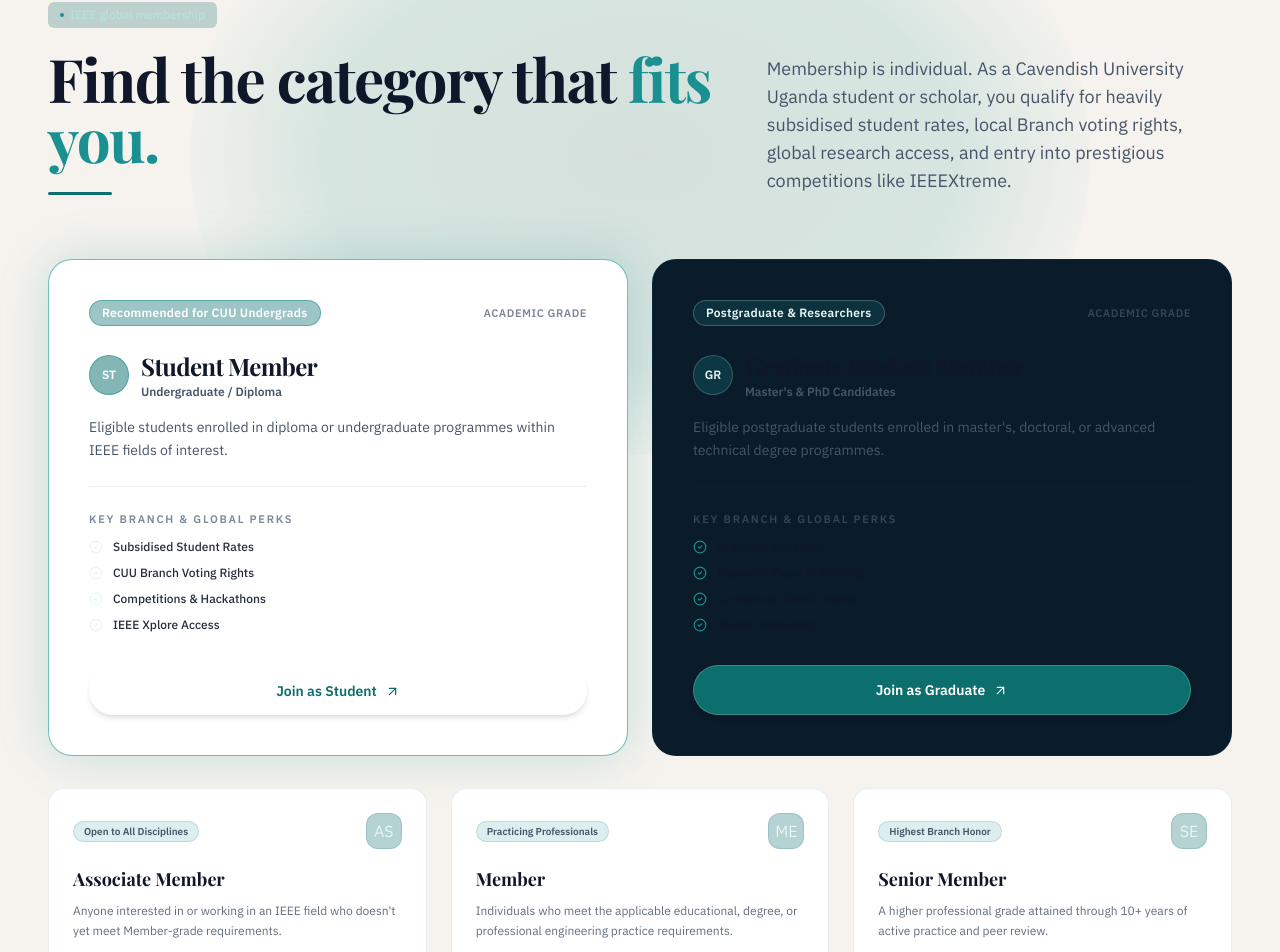
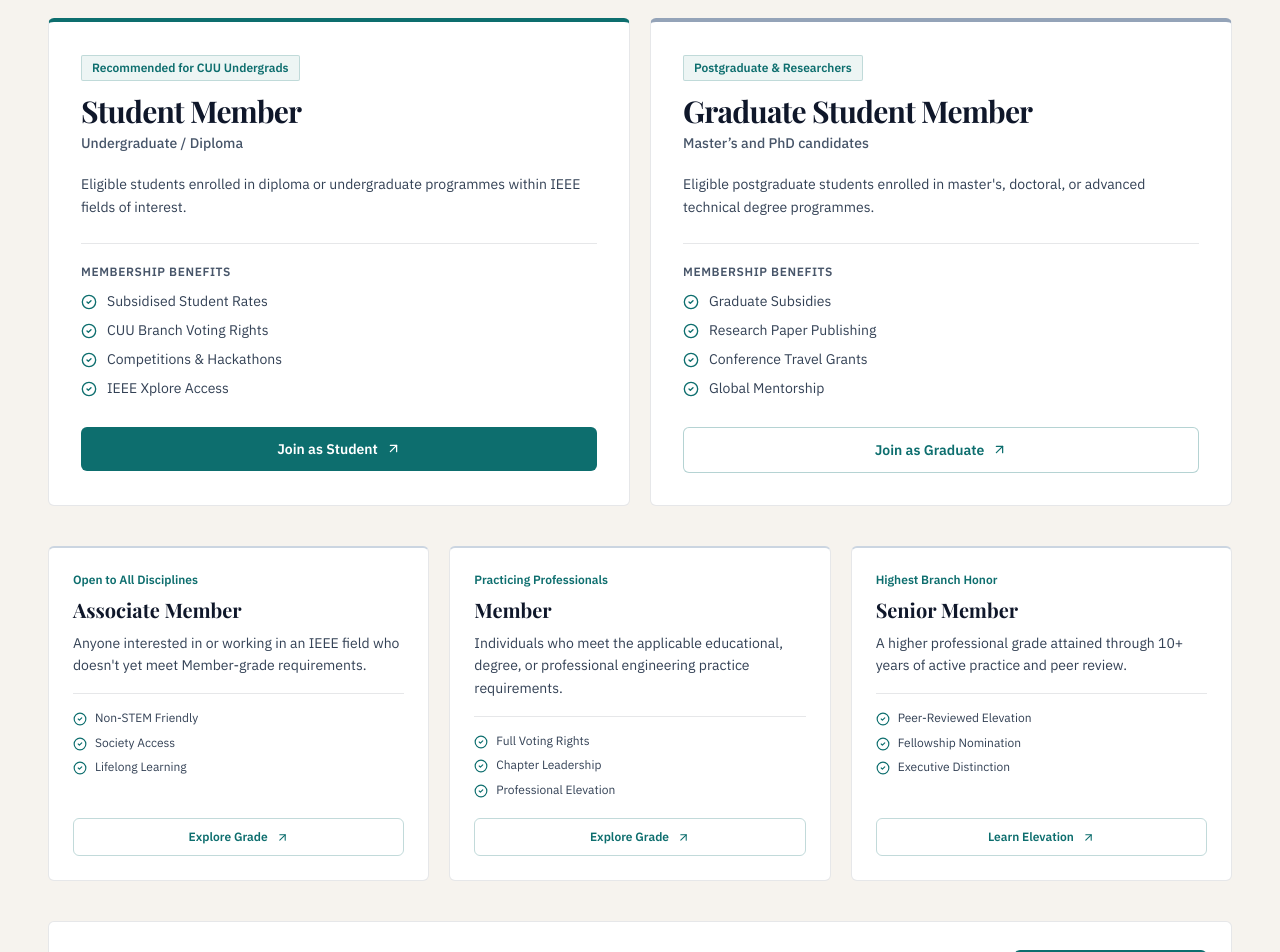
Before and after one commit to EGABO-TECH/ieee-cuu-website, a Next.js app: page /join in a window 1280 px wide. Shown: the part 1064-2016 px from the top of the page. Built offline with nearby package versions, Linux system fonts and the light colour scheme; no server answers.

Commit message:
Refactor code structure for improved readability and maintainability

```diff
--- a/app/join/page.tsx
+++ b/app/join/page.tsx
@@ -67,12 +67,7 @@
 
         {/* ── PAGE HERO ── */}
         <section className="relative mx-auto max-w-7xl px-6 sm:px-10 lg:px-12 py-12 lg:py-16 text-center">
-          <span className="inline-flex items-center gap-1.5 rounded-md bg-[#dfeff0] px-3 py-1 text-[12px] font-medium text-[#2f5f68]">
-            <span className="h-1 w-1 rounded-full bg-[#2f5f68]/50" aria-hidden="true" />
-            Global credentials · subsidized student rates
-          </span>
-
-          <h1 className="mt-6 font-serif text-4xl font-bold leading-[1.12] tracking-tight text-ink sm:text-5xl lg:text-6xl">
+          <h1 className="font-serif text-4xl font-bold leading-[1.12] tracking-tight text-ink sm:text-5xl lg:text-6xl">
             Join the IEEE Community at<br />
             <span className="text-[#1A9090] italic">Cavendish University</span> Uganda
           </h1>
--- a/components/JoinBanner.tsx
+++ b/components/JoinBanner.tsx
@@ -37,12 +37,7 @@
         <div className="relative overflow-hidden rounded-3xl border border-[#9dbdc1] bg-white p-8 sm:p-14 lg:p-16 text-center shadow-[0_30px_90px_rgba(0,0,0,0.08)]">
           <div className="pointer-events-none absolute inset-x-0 top-0 h-[2px] bg-gradient-to-r from-transparent via-[#5f8a92]/60 to-transparent" />
 
-          <div className="relative z-10 inline-flex items-center gap-1.5 rounded-md bg-[#dfeff0] px-3 py-1 text-[12px] font-medium text-[#2f5f68]">
-            <span className="h-1 w-1 rounded-full bg-[#2f5f68]/50" aria-hidden="true" />
-            Official community hub · Cavendish University Uganda
-          </div>
-
-          <h2 className="relative z-10 mx-auto mt-6 max-w-3xl font-serif text-3xl font-bold leading-[1.14] tracking-tight text-ink sm:text-5xl lg:text-6xl">
+          <h2 className="relative z-10 mx-auto max-w-3xl font-serif text-3xl font-bold leading-[1.14] tracking-tight text-ink sm:text-5xl lg:text-6xl">
             Move from awareness <br className="hidden sm:inline" /> to <em className="not-italic italic text-[#2f5f68]">participation.</em>
           </h2>
 
@@ -79,15 +74,6 @@
             </a>
 
             <a
-              href="/events/ieee-day"
-              target="_blank"
-              rel="noopener noreferrer"
-              className="group inline-flex items-center gap-2 rounded-full border border-[#9dbdc1] bg-[#dfeff0] px-6 py-3.5 text-sm font-semibold text-[#234a52] transition-all duration-300 hover:border-[#7aa3a9] hover:bg-[#edf7f8] hover:-translate-y-0.5"
-            >
-              <span>Register for IEEE Day</span>
-            </a>
-
-            <a
               href="#membership"
               className="group inline-flex items-center gap-1.5 rounded-full border border-[#9dbdc1] bg-white/80 px-5 py-3.5 text-xs font-semibold text-[#355863] transition-all hover:border-[#7aa3a9] hover:bg-[#edf7f8]"
             >
--- a/components/Membership.tsx
+++ b/components/Membership.tsx
@@ -12,30 +12,17 @@
   );
 
   return (
-    <section id="membership" className="relative overflow-hidden bg-bg py-28 sm:py-36 text-ink">
-      <div
-        aria-hidden
-        className="pointer-events-none absolute left-1/2 top-0 h-[600px] w-[900px] -translate-x-1/2 rounded-full opacity-[0.14]"
-        style={{
-          background: "radial-gradient(ellipse at center, #0D6E6E 0%, #1A9090 50%, transparent 75%)",
-        }}
-      />
-
-      <div className="relative mx-auto max-w-7xl px-6 sm:px-10 lg:px-12">
-        <div className="mb-16 grid grid-cols-1 gap-8 lg:grid-cols-12 lg:gap-12 items-end">
+    <section id="membership" className="bg-bg py-16 text-ink sm:py-20">
+      <div className="mx-auto max-w-7xl px-6 sm:px-10 lg:px-12">
+        <div className="mb-10 grid grid-cols-1 gap-6 lg:grid-cols-12 lg:items-end lg:gap-12">
           <div className="lg:col-span-7">
-            <span className="mb-5 inline-flex items-center gap-1.5 rounded-md bg-[#0D6E6E]/25 px-3 py-1 text-[12px] font-medium text-[#b8e0e0]">
-              <span className="h-1 w-1 rounded-full bg-[#1A9090]" aria-hidden="true" />
-              IEEE global membership
-            </span>
-            <h2 className="font-serif text-4xl font-bold leading-[1.12] tracking-tight text-ink sm:text-5xl lg:text-6xl">
+            <h2 className="font-serif text-3xl font-bold leading-tight tracking-tight text-ink sm:text-4xl lg:text-5xl">
               Find the category that <em className="not-italic italic text-[#1A9090]">fits you.</em>
             </h2>
-            <div className="mt-6 h-[3px] w-16 rounded-full bg-[#0D6E6E]" />
           </div>
 
           <div className="lg:col-span-5">
-            <p className="text-base leading-[1.8] text-muted sm:text-lg">
+            <p className="text-sm leading-relaxed text-slate-700 sm:text-base">
               Membership is individual. As a Cavendish University Uganda student or scholar, you qualify for
               heavily subsidised student rates, local Branch voting rights, global research access, and entry into
               prestigious competitions like IEEEXtreme.
@@ -43,62 +30,46 @@
           </div>
         </div>
 
-        <div className="mb-8 grid grid-cols-1 gap-6 lg:grid-cols-2">
+        <div className="mb-10 grid grid-cols-1 gap-5 xl:grid-cols-2">
           {studentTiers.map((m) => {
             const isHero = m.highlight;
 
             return (
               <div
                 key={m.tier}
-                className={`group relative flex flex-col justify-between overflow-hidden rounded-3xl border p-8 sm:p-10 transition-all duration-500 hover:-translate-y-1 ${
+                className={`flex h-full flex-col rounded-md border border-ink/10 border-t-4 bg-white p-6 sm:p-8 ${
                   isHero
-                    ? "border-[#1A9090]/60 bg-white shadow-[0_0_50px_rgba(26,144,144,0.22)] hover:border-[#E8F5F5]/70"
-                    : "border-ieee/15 bg-[#0A1B2A] hover:border-[#1A9090]/50 hover:shadow-[0_0_50px_rgba(13,110,110,0.2)]"
+                    ? "border-t-[#0D6E6E]"
+                    : "border-t-slate-400"
                 }`}
               >
                 <div>
-                  <div className="mb-6 flex flex-wrap items-center justify-between gap-3">
-                    <span
-                      className={`inline-flex items-center gap-1.5 rounded-full border px-3 py-1 text-xs font-bold tracking-wide ${
-                        isHero
-                          ? "border-[#1A9090]/50 bg-[#0D6E6E]/40 text-[#FFFFFF]"
-                          : "border-[#B0CCCC]/30 bg-[#1A9090]/20 text-[#E8F5F5]"
-                      }`}
-                    >
+                  <div className="mb-5">
+                    <p className="inline-flex rounded-sm border border-[#0D6E6E]/20 bg-[#edf5f4] px-2.5 py-1 text-xs font-semibold text-[#0D6E6E]">
                       {m.badge}
-                    </span>
-
-                    <span className="text-[11px] font-semibold uppercase tracking-wider text-muted/70">
-                      Academic Grade
-                    </span>
+                    </p>
+                    <h3 className="mt-3 font-serif text-2xl font-bold tracking-tight text-ink sm:text-3xl">
+                      {m.tier}
+                    </h3>
+                    <p className="mt-1 text-sm font-medium text-slate-600">
+                      {isHero ? "Undergraduate / Diploma" : "Master’s and PhD candidates"}
+                    </p>
                   </div>
 
-                  <div className="mb-4 flex items-center gap-3">
-                    <div className={`flex h-10 w-10 shrink-0 items-center justify-center rounded-full border text-xs font-bold ${isHero ? "border-[#1A9090]/50 bg-[#0D6E6E]/50 text-[#FFFFFF]" : "border-[#B0CCCC]/25 bg-[#1A9090]/25 text-[#E8F5F5]"}`}>
-                      {m.tier.slice(0, 2).toUpperCase()}
-                    </div>
-                    <div>
-                      <h3 className="font-serif text-2xl font-bold tracking-tight text-ink group-hover:text-ieee transition-colors">
-                        {m.tier}
-                      </h3>
-                      <p className="mt-0.5 text-xs font-semibold text-muted">
-                        {isHero ? "Undergraduate / Diploma" : "Master's & PhD Candidates"}
-                      </p>
-                    </div>
-                  </div>
+                  <p className="mb-6 text-sm leading-relaxed text-slate-700">{m.who}</p>
 
-                  <p className="mb-6 text-sm leading-relaxed text-muted">{m.who}</p>
-
-                  <div className="mb-8 space-y-2.5 border-t border-ieee/10 pt-6">
-                    <span className="text-[11px] font-bold uppercase tracking-[0.16em] text-muted/70 block mb-3">
-                      Key Branch & Global Perks
-                    </span>
+                  <div className="border-t border-ink/10 pt-5">
+                    <p className="text-xs font-semibold uppercase tracking-wider text-slate-600">
+                      Membership benefits
+                    </p>
+                    <ul className="mt-3 space-y-2.5">
                     {m.perks.map((perk) => (
-                      <div key={perk} className="flex items-center gap-2.5 text-xs font-medium text-ink/90">
-                        <CheckCircle2 size={14} className={`shrink-0 ${isHero ? "text-[#E8F5F5]" : "text-[#1A9090]"}`} />
-                        <span>{perk}</span>
-                      </div>
+                        <li key={perk} className="flex items-start gap-2.5 text-sm leading-snug text-slate-700">
+                          <CheckCircle2 size={16} className="mt-0.5 shrink-0 text-[#0D6E6E]" aria-hidden="true" />
+                          <span>{perk}</span>
+                        </li>
                     ))}
+                    </ul>
                   </div>
                 </div>
 
@@ -106,10 +77,10 @@
                   href={m.href}
                   target="_blank"
                   rel="noopener noreferrer"
-                  className={`inline-flex w-full items-center justify-center gap-2 rounded-full px-6 py-3.5 text-sm font-bold shadow-md transition-all duration-300 hover:-translate-y-0.5 ${
+                  className={`mt-7 inline-flex w-full items-center justify-center gap-2 rounded-md px-5 py-3 text-sm font-semibold transition-colors ${
                     isHero
-                      ? "bg-[#FFFFFF] hover:bg-[#E8F5F5] text-[#0D6E6E]"
-                      : "border border-[#B0CCCC]/30 bg-[#0D6E6E] hover:bg-[#1A9090] text-[#FFFFFF]"
+                      ? "bg-[#0D6E6E] text-white hover:bg-[#095757]"
+                      : "border border-[#0D6E6E]/30 bg-white text-[#0D6E6E] hover:border-[#0D6E6E] hover:bg-[#edf5f4]"
                   }`}
                 >
                   <span>{m.cta}</span>
@@ -120,45 +91,35 @@
           })}
         </div>
 
-        <div className="mb-10 grid grid-cols-1 gap-6 md:grid-cols-3">
+        <div className="mb-10 grid grid-cols-1 gap-5 md:grid-cols-3">
           {professionalTiers.map((m) => (
             <div
               key={m.tier}
-              className="group relative flex flex-col justify-between overflow-hidden rounded-2xl border border-ieee/10 bg-white p-6 transition-all duration-300 hover:border-[#1A9090]/40 hover:bg-white hover:shadow-[0_10px_30px_rgba(0,0,0,0.5)]"
+              className="flex h-full flex-col rounded-md border border-ink/10 border-t-2 border-t-slate-300 bg-white p-5 sm:p-6"
             >
-              <div>
-                <div className="mb-4 flex items-center justify-between">
-                  <span className="rounded-full border border-ieee/15 bg-[#1A9090]/15 px-2.5 py-0.5 text-[10px] font-semibold text-muted">
-                    {m.badge}
-                  </span>
-                  <div className="flex h-9 w-9 items-center justify-center rounded-xl border border-ieee/15 bg-[#0D6E6E]/30 text-[#E8F5F5] transition-transform duration-300 group-hover:scale-110 group-hover:text-ink">
-                    {m.tier.slice(0, 2).toUpperCase()}
-                  </div>
-                </div>
+              <div className="flex-1">
+                <p className="text-xs font-semibold text-[#0D6E6E]">{m.badge}</p>
+                <h3 className="mt-2 font-serif text-xl font-bold text-ink">
+                  {m.tier}
+                </h3>
 
-                <h4 className="font-serif text-lg font-bold text-ink group-hover:text-ieee transition-colors mb-2">
-                  {m.tier}
-                </h4>
+                <p className="mt-2 text-sm leading-relaxed text-slate-700">{m.who}</p>
 
-                <p className="text-xs leading-relaxed text-muted/85 mb-4">{m.who}</p>
-
-                <div className="flex flex-wrap gap-1.5 mb-6">
+                <ul className="mt-4 space-y-2 border-t border-ink/10 pt-4">
                   {m.perks.map((p) => (
-                    <span
-                      key={p}
-                      className="rounded-md border border-ieee/10 bg-bg/60 px-2 py-0.5 text-[10px] font-medium text-muted"
-                    >
+                    <li key={p} className="flex items-start gap-2 text-xs leading-snug text-slate-700">
+                      <CheckCircle2 size={14} className="mt-0.5 shrink-0 text-[#0D6E6E]" aria-hidden="true" />
                       {p}
-                    </span>
+                    </li>
                   ))}
-                </div>
+                </ul>
               </div>
 
               <a
                 href={m.href}
                 target="_blank"
                 rel="noopener noreferrer"
-                className="inline-flex items-center gap-1.5 text-xs font-bold text-muted hover:text-[#FFFFFF] transition-colors pt-3 border-t border-ieee/10"
+                className="mt-5 inline-flex w-full items-center justify-center gap-2 rounded-md border border-[#0D6E6E]/25 px-4 py-2.5 text-xs font-semibold text-[#0D6E6E] transition-colors hover:border-[#0D6E6E] hover:bg-[#edf5f4]"
               >
                 <span>{m.cta}</span>
                 <ArrowUpRight size={13} />
@@ -167,15 +128,15 @@
           ))}
         </div>
 
-        <div className="relative overflow-hidden rounded-2xl border border-[#1A9090]/40 bg-gradient-to-r from-[#0D6E6E]/20 via-[#E0DDD5] to-[#F7F4EF] p-6 sm:p-7 shadow-xl">
+        <div className="rounded-md border border-ink/10 bg-white p-5 sm:p-6">
           <div className="flex flex-col gap-4 sm:flex-row sm:items-center sm:justify-between">
             <div>
-              <h4 className="text-sm font-bold tracking-tight text-white sm:text-base">A direct CUU branch affiliation strengthens your profile across every tier.</h4>
-              <p className="mt-1 text-xs text-muted">Local membership, official branch support, and a stronger professional record.</p>
+              <h4 className="text-sm font-semibold text-ink sm:text-base">A direct CUU Branch affiliation strengthens your IEEE membership.</h4>
+              <p className="mt-1 text-sm text-slate-600">Get local guidance with membership selection and onboarding.</p>
             </div>
             <a
               href="/join"
-              className="inline-flex items-center gap-2 rounded-full bg-[#0D6E6E] px-5 py-2.5 text-xs font-bold text-ink transition hover:bg-[#1A9090]"
+              className="inline-flex shrink-0 items-center justify-center gap-2 rounded-md bg-[#0D6E6E] px-4 py-2.5 text-sm font-semibold text-white transition-colors hover:bg-[#095757]"
             >
               See onboarding steps
               <ArrowUpRight size={13} />
```
Also changed, not shown: 1 other file (tests, documents, lock files or other folders).
